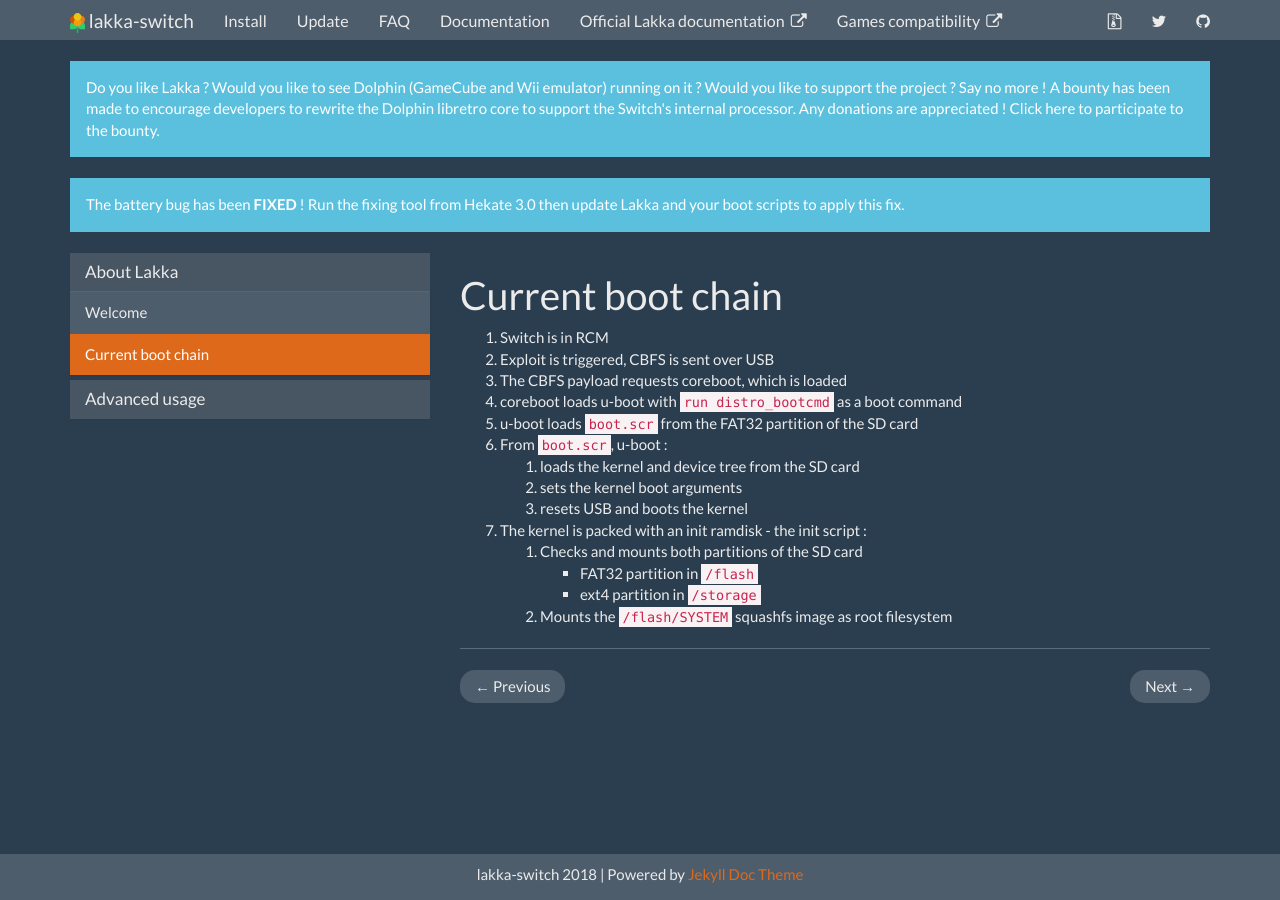
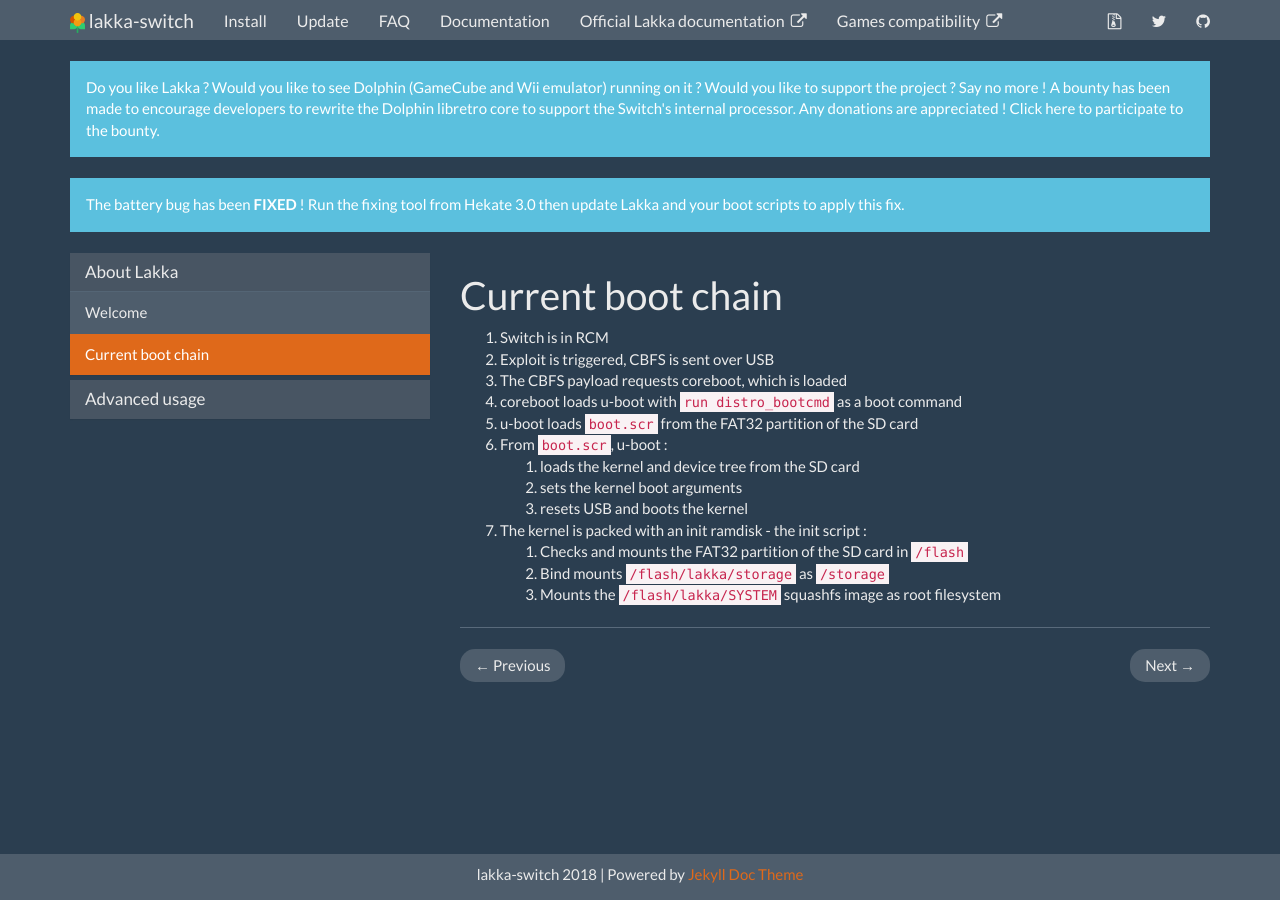
Before and after one commit to lakka-switch/documentation, a Jekyll site: the page built from _docs/bootchain.md, in a window 1280 px wide. Built offline with Jekyll 4.4.1, drawn with Linux system fonts in a browser that asks for light colours; nearby versions of some CDN libraries.

Commit message:
Update bootchain.md

```diff
--- a/_docs/bootchain.md
+++ b/_docs/bootchain.md
@@ -13,7 +13,6 @@
     2. sets the kernel boot arguments
     3. resets USB and boots the kernel
 6. The kernel is packed with an init ramdisk - the init script :
-    1. Checks and mounts both partitions of the SD card
-        * FAT32 partition in `/flash`
-        * ext4 partition in `/storage`
-    2. Mounts the `/flash/SYSTEM` squashfs image as root filesystem
+    1. Checks and mounts the FAT32 partition of the SD card in `/flash`
+    2. Bind mounts `/flash/lakka/storage` as `/storage`
+    3. Mounts the `/flash/lakka/SYSTEM` squashfs image as root filesystem
```
